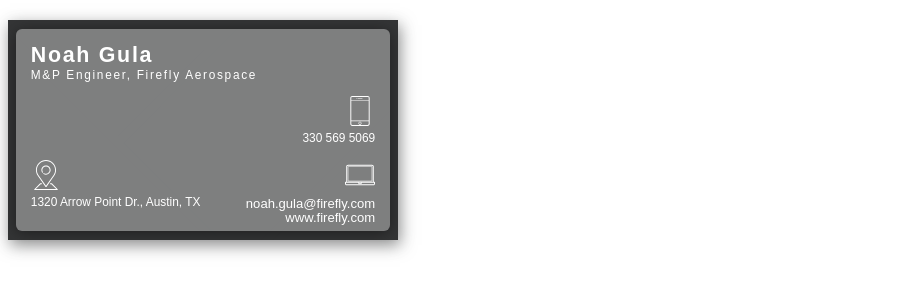
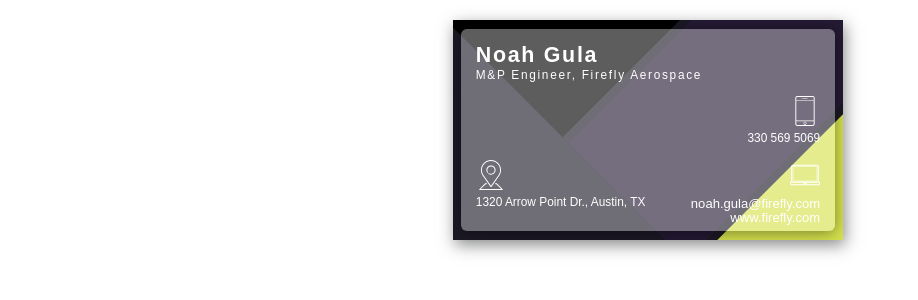
Before and after one commit to nogula/nogula.github.io, a Jekyll site: the page built from businesscard.md, in a window 1280 px wide. Shown: the top 300 px of the page, without its empty margins (0-918 px from the left). Built offline with Jekyll 4.4.1, drawn with Linux system fonts in a browser that asks for light colours.

Commit message:
new colors

```diff
--- a/_layouts/businesscard.html
+++ b/_layouts/businesscard.html
@@ -8,7 +8,7 @@
     font-family: 'Heebo', sans-serif;
     /* font-family: "Source Sans Pro", sans-serif; */
     background-color: #ffffff;
-    width:33%;
+    width:100%;
   }
 
   a {
@@ -29,7 +29,7 @@
     margin: 20px auto;
     overflow: hidden;
     box-shadow: 2px 5px 15px 0px #34353694;
-    background-color: #343536;
+    background-color: #1c1926;
   }
 
   .color-grid {
@@ -43,24 +43,24 @@
   }
 
   .black {
-    background-color: #343536;
+    background-color: #000000;
     grid-column: 2 / span 2;
     grid-row: 1 / span 3;
   }
 
   .red1 {
-    background-color: #343536;
+    background-color: #1c1926;
     grid-row: 2 / span 5;
   }
 
   .red2 {
-    background-color: #343536;
+    background-color: #241a34;
     grid-column: 2 / span 2;
     grid-row: 4/7;
   }
 
   .green {
-    background-color: #343536;
+    background-color: #d5e14d;
     grid-column: 2/4;
     grid-row: 7/9;
   }
```
